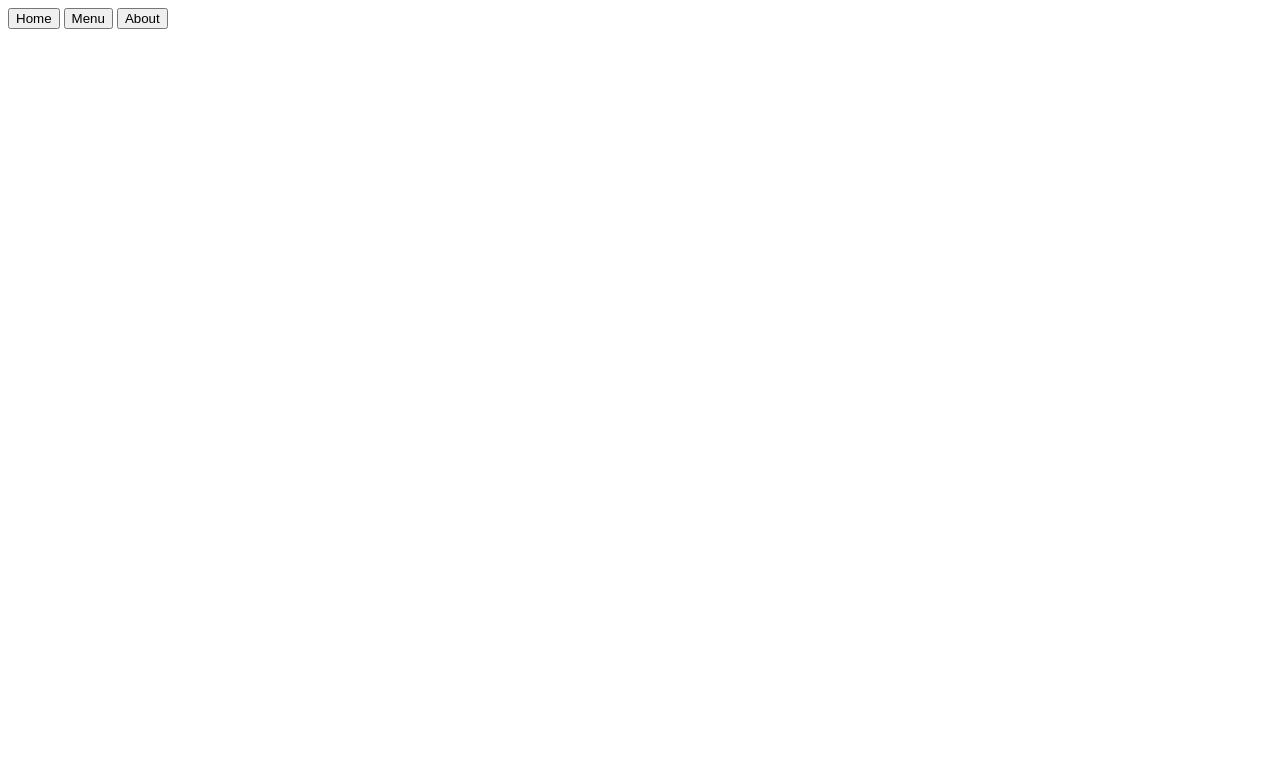
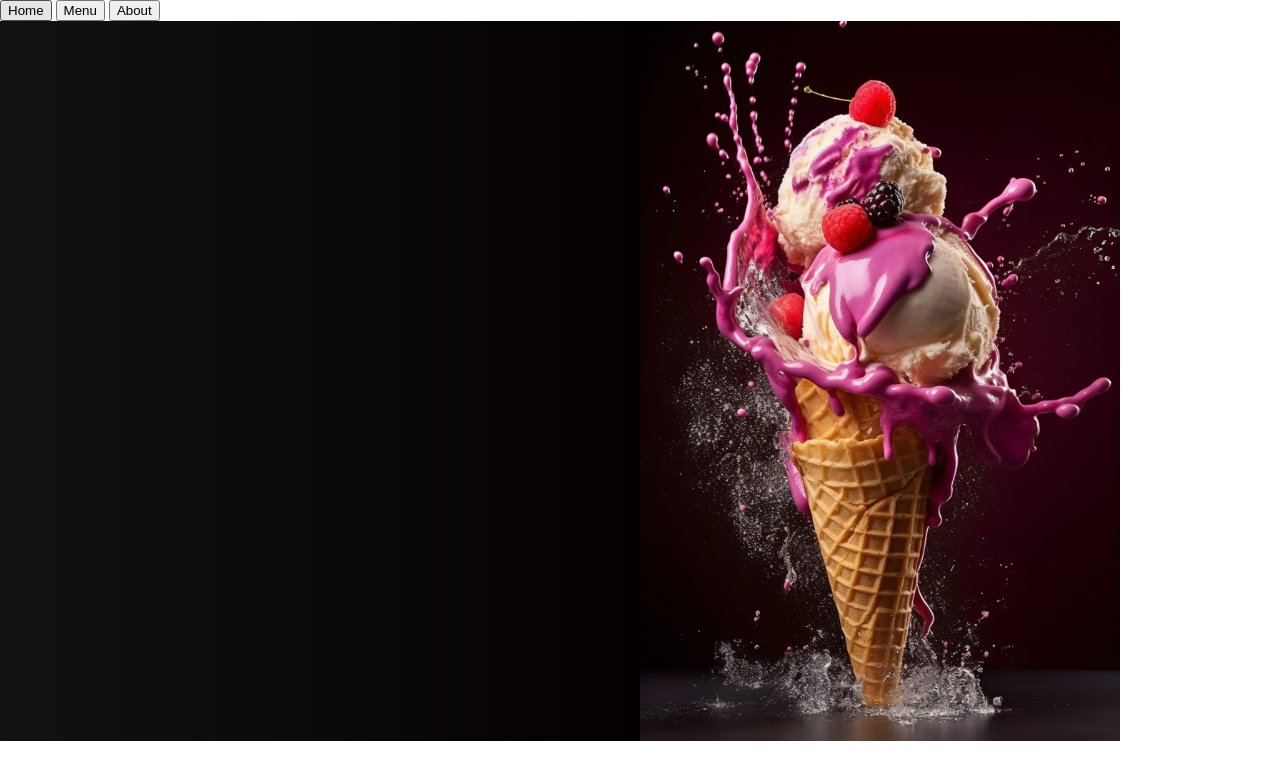
Before and after one commit to prateek-kr-jha/restaurant_page, a website built with webpack: page src/index.html in a window 1280 px wide. Built offline with nearby package versions, Linux system fonts and the light colour scheme.

Commit message:
trying few things

```diff
--- a/package.json
+++ b/package.json
@@ -5,6 +5,7 @@
   "main": "index.js",
   "scripts": {
     "test": "echo \"Error: no test specified\" && exit 1",
+    "watch": "webpack --watch",
     "build": "webpack"
   },
   "author": "",
--- /dev/null
+++ b/reset.css
@@ -0,0 +1,48 @@
+/* http://meyerweb.com/eric/tools/css/reset/
+   v2.0 | 20110126
+   License: none (public domain)
+*/
+
+html, body, div, span, applet, object, iframe,
+h1, h2, h3, h4, h5, h6, p, blockquote, pre,
+a, abbr, acronym, address, big, cite, code,
+del, dfn, em, img, ins, kbd, q, s, samp,
+small, strike, strong, sub, sup, tt, var,
+b, u, i, center,
+dl, dt, dd, ol, ul, li,
+fieldset, form, label, legend,
+table, caption, tbody, tfoot, thead, tr, th, td,
+article, aside, canvas, details, embed,
+figure, figcaption, footer, header, hgroup,
+menu, nav, output, ruby, section, summary,
+time, mark, audio, video {
+	margin: 0;
+	padding: 0;
+	border: 0;
+	font-size: 100%;
+	font: inherit;
+	vertical-align: baseline;
+}
+/* HTML5 display-role reset for older browsers */
+article, aside, details, figcaption, figure,
+footer, header, hgroup, menu, nav, section {
+	display: block;
+}
+body {
+	line-height: 1;
+}
+ol, ul {
+	list-style: none;
+}
+blockquote, q {
+	quotes: none;
+}
+blockquote:before, blockquote:after,
+q:before, q:after {
+	content: '';
+	content: none;
+}
+table {
+	border-collapse: collapse;
+	border-spacing: 0;
+}
--- a/src/index.html
+++ b/src/index.html
@@ -3,7 +3,9 @@
 <head>
     <meta charset="UTF-8">
     <meta name="viewport" content="width=device-width, initial-scale=1.0">
-    <title>Document</title>
+    <link rel="stylesheet" href="../reset.css">
+    <link rel="stylesheet" href="../style.css">
+    <title>I-scream ice-cream</title>
 </head>
 <body>
     <header>
@@ -13,7 +15,12 @@
             <button>About</button>
         </nav>
     </header>
-    <div id="content"></div>
+    <div id="content">
+        <div class="cover-text"></div>
+        <div class="cover-img">
+            <img src="../ice-cream.jpg">
+        </div>
+    </div>
 
 </body>
 </html>
--- a/src/index.js
+++ b/src/index.js
@@ -1 +1 @@
-alert("Hello, World!");
+alert("Hello, Prateek!");
--- /dev/null
+++ b/style.css
@@ -0,0 +1,27 @@
+body {
+    height: 100vh;
+    width: 100vw;
+}
+#content {
+    height: 90%;
+    width: 100%;
+    display: flex;
+}
+.cover-img, .cover-text {
+    height: 100%;
+    width: 50%;
+}
+img {
+    height: 100%;
+    /* width: 100%; */
+    object-fit: fill;
+}
+.cover-text {
+    /* background-color: #160002; */
+    background-image: linear-gradient(to right, #121212,#050000);
+}
+/* > img {
+    width: 40vw;
+    height: 80vh;
+} */
+/* #160002 */
```
Also changed, not shown: README.md, ice-cream.jpg (added).
